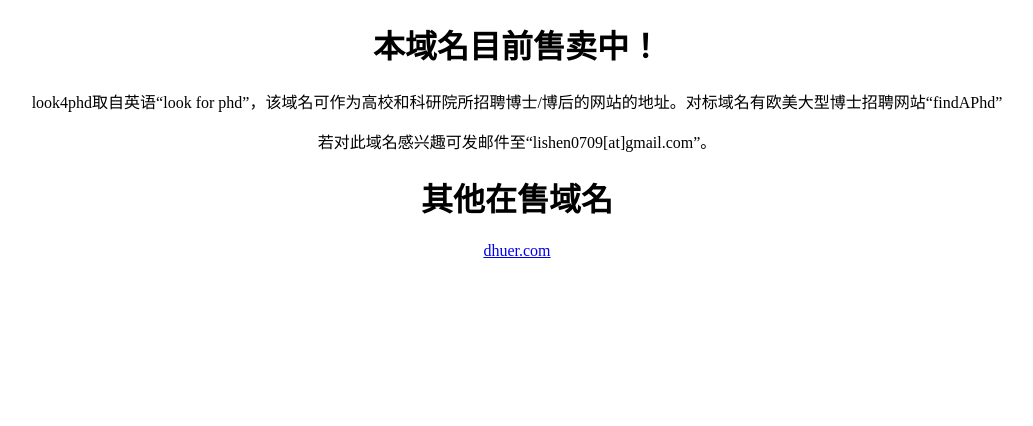
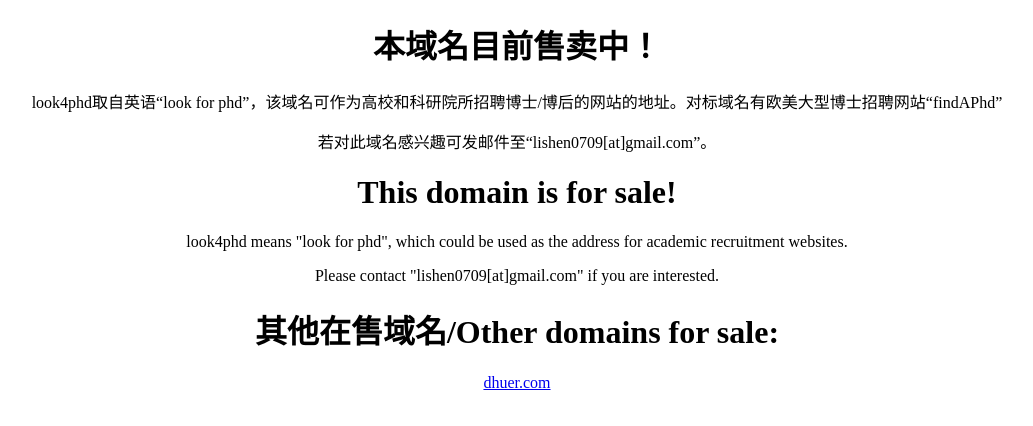
Before and after one commit to sLee0709/look4phd, a plain HTML site: page index.html in a window 1280 px wide. Shown: the whole page, without its empty margins (123-1156 px from the left). Drawn offline with Linux system fonts and the light colour scheme.

Commit message:
Update index.html

```diff
--- a/index.html
+++ b/index.html
@@ -14,7 +14,13 @@
 </div>
 
 <div align="center">
-    <h1>其他在售域名</h1>
+    <h1>This domain is for sale!</h1>
+    <p>look4phd means "look for phd", which could be used as the address for academic recruitment websites.</p>
+    <p>Please contact "lishen0709[at]gmail.com" if you are interested.</p>
+</div>
+
+<div align="center">
+    <h1>其他在售域名/Other domains for sale:</h1>
     <a href="https://www.dhuer.com">dhuer.com</a>
 </div>
 
```
